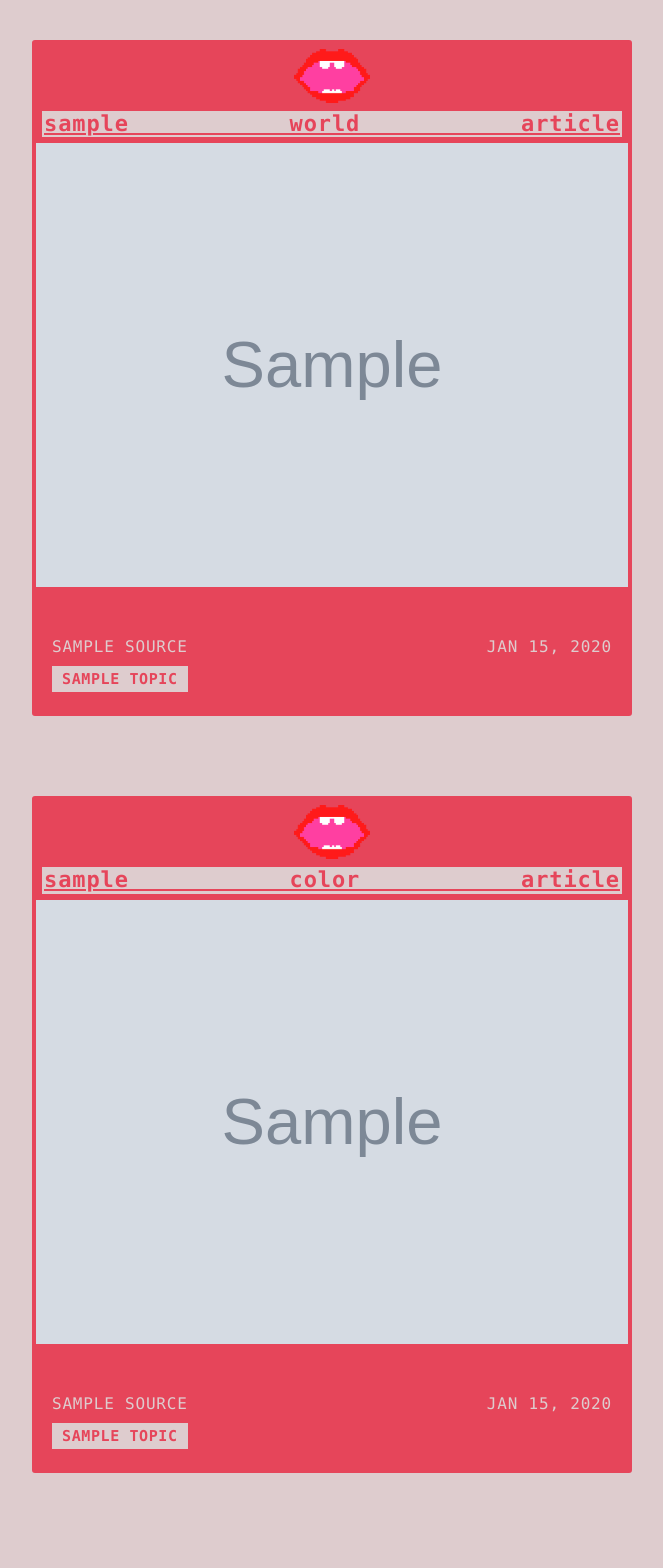
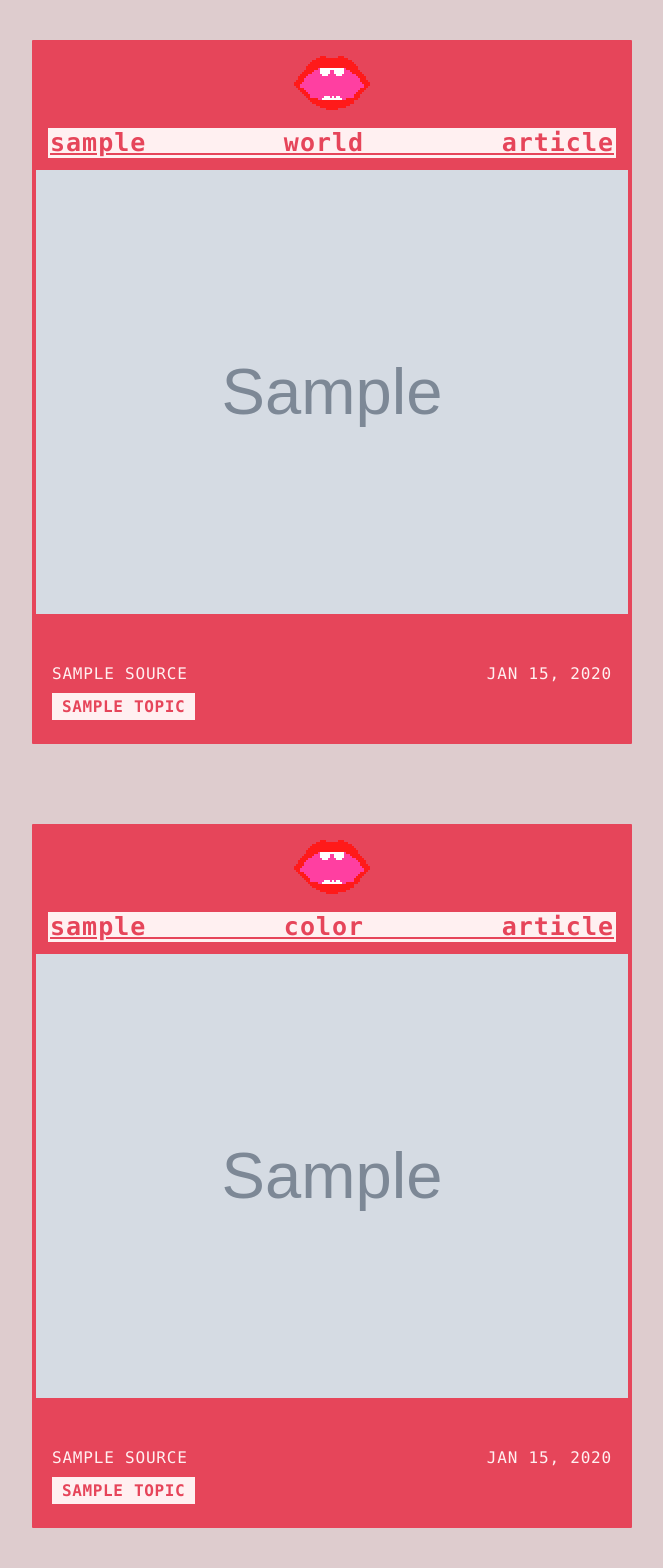
Before and after one commit to botica/newschomp, a Django app: template newschomp/chomp/templates/chomp/home.html in a window 1280 px wide. Shown: the whole page, without its empty margins (308-971 px from the left). Before the commit the page ends 1473 px from the top, so only its background shows below. Run offline with Django 5.2, Linux system fonts and the light colour scheme; the template is opened without the code that fills it: most values are stand-ins (such as "Sample title", 1, 10 or a date in 2020); grey boxes marked "Sample" are stand-in pictures; data that the repository does not hold is empty.

Commit message:
tweak interface

```diff
--- a/newschomp/chomp/static/chomp/css/style.css
+++ b/newschomp/chomp/static/chomp/css/style.css
@@ -4,7 +4,7 @@
     --bg: #deccce;
     --red: #e6455a;
     --cream: #deccce;
-    --cream-light: #deccce;
+    --cream-light: #FFF0F1; /* really like almost white for the text background*/
     --text-dark: #e6455a;
     --text-light: #e3a1aa;
 }
@@ -60,11 +60,13 @@ header {
 /* Refresh Button */
 .refresh-btn {
     display: block;
-    margin: 3px auto 0;
+    margin: 10px auto;
     width: 80px;
     height: auto;
     cursor: pointer;
     padding: 2px;
+    image-rendering: pixelated;
+    image-rendering: crisp-edges;
 }
 
 #world-content,
@@ -77,15 +79,15 @@ header {
     background: var(--red);
     overflow: hidden;
     border: 4px solid var(--red);
-    border-radius: 3px;
+    border-radius: 1px;
 }
 
 .article-title {
-    font-size: 22px;
+    font-size: 25px;
     font-weight: 600;
     line-height: 1.2;
     margin: 0;
-    padding: 6px;
+    padding: 6px 12px 12px;
     text-transform: lowercase;
     letter-spacing: 0.04em;
 }
@@ -93,7 +95,7 @@ header {
 .article-title a {
     color: var(--red);
     text-decoration: underline;
-    background: var(--cream);
+    background: var(--cream-light);
     padding: 0px 2px;
     display: block;
     text-align: justify;
@@ -116,13 +118,13 @@ header {
     margin: 0;
 }
 
-.summary li {
+.summary li { /* this is the text article summary part that we need to style in order to make it readable */
     display: inline;
     font-family: "SF Mono", "Consolas", "Monaco", "Menlo", monospace;
     font-size: 16px;
     line-height: 2.0;
     color: var(--red);
-    background: var(--cream);
+    background: var(--cream-light);
     padding: 2px 6px;
     text-transform: uppercase;
     letter-spacing: 0.02em;
@@ -167,9 +169,9 @@ header {
 }
 
 .topic {
-    font-size: 15px;
+    font-size: 16px;
     color: var(--red);
-    background: var(--cream);
+    background: var(--cream-light);
     padding: 4px 10px;
     text-transform: uppercase;
     letter-spacing: 0.04em;
```
